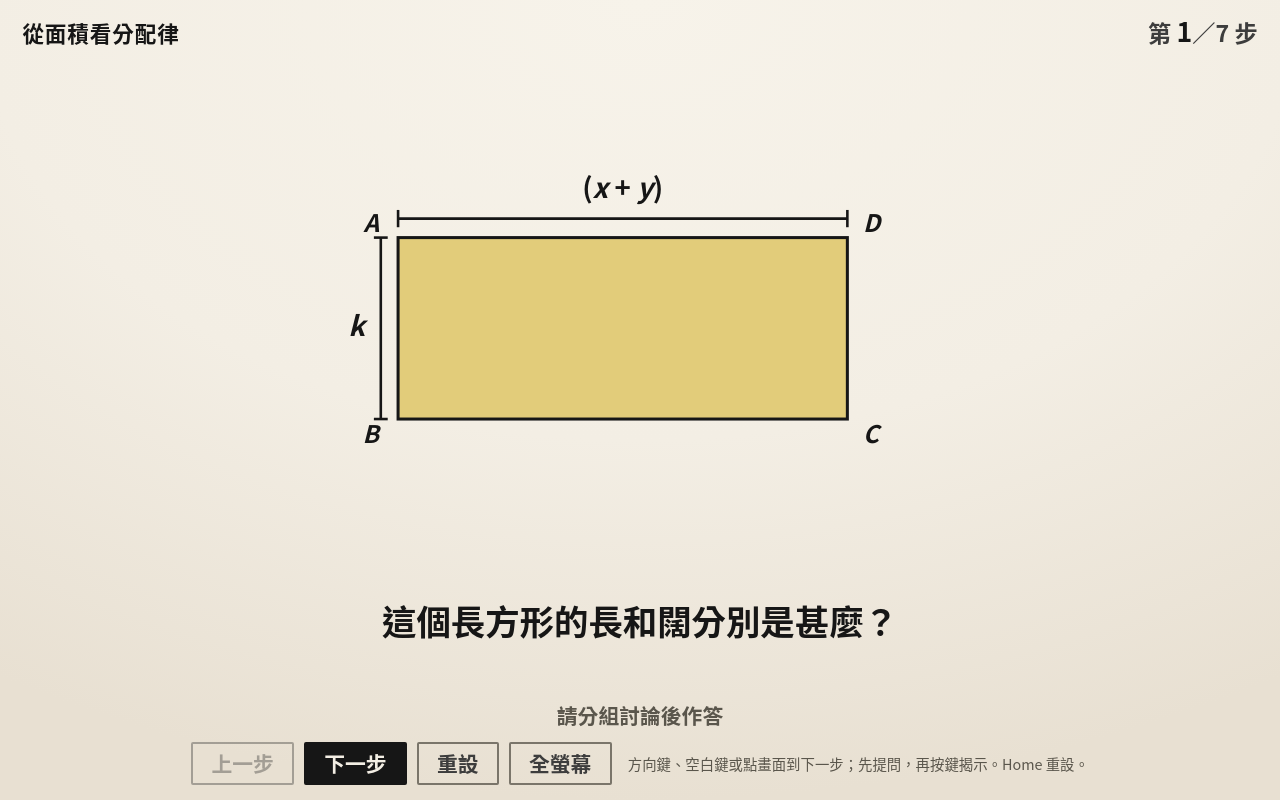
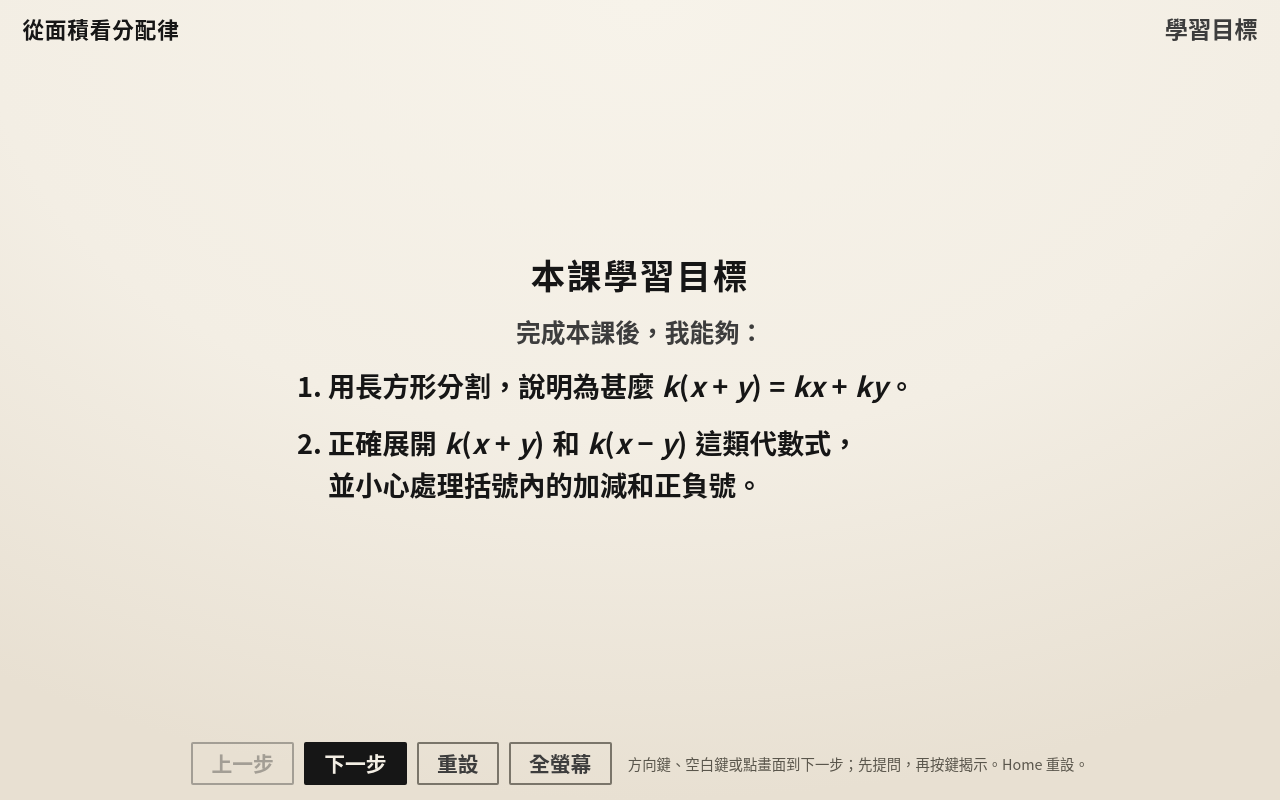
Before and after one commit to Jerming1127/InnoTech-Station, a plain HTML site: page projects/area-distributive-law/index.html in a window 1280 px wide. Drawn offline with Linux system fonts and the light colour scheme.

Commit message:
Add learning objectives to 睇堂示範
The published page now starts with student-language goals, then the existing seven-step demonstration.

Co-authored-by: Cursor Agent <cursoragent@cursor.com>
Co-authored-by: Jerming1127 <Jerming1127@users.noreply.github.com>

```diff
--- a/projects/area-distributive-law/index.html
+++ b/projects/area-distributive-law/index.html
@@ -291,16 +291,71 @@
     * { transition: none !important; }
   }
   html.no-motion * { transition: none !important; }
+
+  #goals {
+    display: none;
+    width: min(90vw, 860px);
+    padding: .4rem .6rem 1rem;
+    text-align: left;
+  }
+  body.scene-goals .fig { display: none; }
+  body.scene-goals #goals { display: block; }
+  body.scene-goals .caption { display: none; }
+
+  #goals h2 {
+    margin: 0 0 .9rem;
+    font-size: clamp(1.4rem, 3vw, 2.15rem);
+    font-weight: 700;
+    letter-spacing: .06em;
+    text-align: center;
+  }
+  #goals .lead {
+    margin: 0 0 .75rem;
+    font-size: clamp(1.15rem, 2.3vw, 1.55rem);
+    font-weight: 700;
+    text-align: center;
+    color: var(--ink-soft);
+  }
+  #goals ol {
+    margin: 0 auto;
+    padding: 0 0 0 1.5em;
+    max-width: 42em;
+  }
+  #goals li {
+    margin: .55em 0;
+    font-size: clamp(1.15rem, 2.4vw, 1.7rem);
+    font-weight: 700;
+    line-height: 1.55;
+  }
+  #goals .eq {
+    display: inline-block;
+    margin: 0 .05em;
+    letter-spacing: .02em;
+    white-space: nowrap;
+  }
+  #goals var {
+    font-style: italic;
+    font-weight: 700;
+    font-family: var(--sans);
+  }
 </style>
 </head>
-<body data-step="1" data-frame="0">
+<body data-step="0" data-frame="0">
   <header>
     <h1>從面積看分配律</h1>
-    <p class="progress">第 <span class="now" id="step-now">1</span>／7 步</p>
+    <p class="progress" id="progress">學習目標</p>
   </header>
 
   <main id="main" aria-live="polite">
     <div class="stage">
+      <section id="goals" aria-label="本課學習目標">
+        <h2>本課學習目標</h2>
+        <p class="lead">完成本課後，我能夠：</p>
+        <ol>
+          <li>用長方形分割，說明為甚麼 <span class="eq"><var>k</var>(<var>x</var> + <var>y</var>) = <var>kx</var> + <var>ky</var>。</span></li>
+          <li>正確展開 <span class="eq"><var>k</var>(<var>x</var> + <var>y</var>)</span> 和 <span class="eq"><var>k</var>(<var>x</var> − <var>y</var>)</span> 這類代數式，<br>並小心處理括號內的加減和正負號。</li>
+        </ol>
+      </section>
       <svg class="fig" viewBox="0 0 960 500" role="img" aria-labelledby="prompt">
         <defs>
           <pattern id="hatch" width="10" height="10" patternUnits="userSpaceOnUse" patternTransform="rotate(45)">
@@ -499,7 +554,7 @@
 (function () {
   const body = document.body;
   const promptEl = document.getElementById("prompt");
-  const stepNow = document.getElementById("step-now");
+  const progressEl = document.getElementById("progress");
   const prevBtn = document.getElementById("prev");
   const nextBtn = document.getElementById("next");
   const resetBtn = document.getElementById("reset");
@@ -513,6 +568,11 @@
   const TOTAL = 7;
 
   const frames = [
+    {
+      major: 0, discuss: false, scene: "goals",
+      prompt: "",
+      flags: {}
+    },
     {
       major: 1, discuss: true, scene: "add",
       prompt: "這個長方形的長和闊分別是甚麼？",
@@ -659,12 +719,17 @@
     const flags = f.flags || {};
     body.dataset.step = String(f.major);
     body.dataset.frame = String(i);
-    stepNow.textContent = String(f.major);
+    if (f.scene === "goals") {
+      progressEl.textContent = "學習目標";
+    } else {
+      progressEl.innerHTML = "第 <span class=\"now\" id=\"step-now\">" + f.major + "</span>／" + TOTAL + " 步";
+    }
 
     body.classList.remove(
       "is-split", "show-whole-area", "show-names", "show-areas", "show-split-dims",
       "scene-sub", "scene-method", "show-sub-cut", "show-sub-remain",
-      "method-ex2", "show-arrow-1", "show-arrow-2", "show-method-eq", "has-discuss"
+      "method-ex2", "show-arrow-1", "show-arrow-2", "show-method-eq", "has-discuss",
+      "scene-goals"
     );
 
     const splitOn = !!flags.split;
@@ -678,6 +743,7 @@
     if (flags.names) body.classList.add("show-names");
     if (flags.splitDims) body.classList.add("show-split-dims");
     if (flags.areas) body.classList.add("show-areas");
+    if (f.scene === "goals") body.classList.add("scene-goals");
     if (f.scene === "sub") body.classList.add("scene-sub");
     if (flags.subCut) body.classList.add("show-sub-cut");
     if (flags.subRemain) body.classList.add("show-sub-remain");
```
